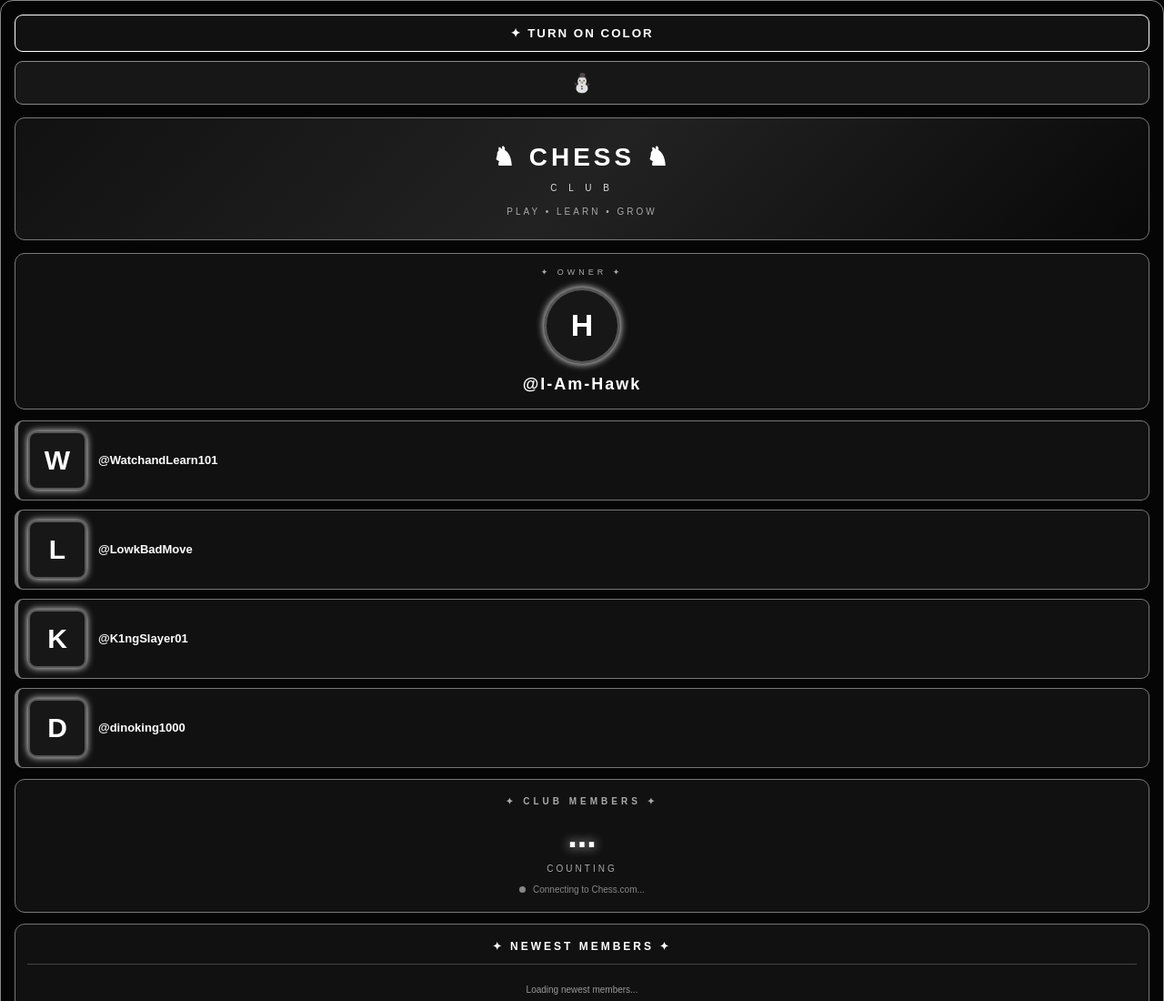
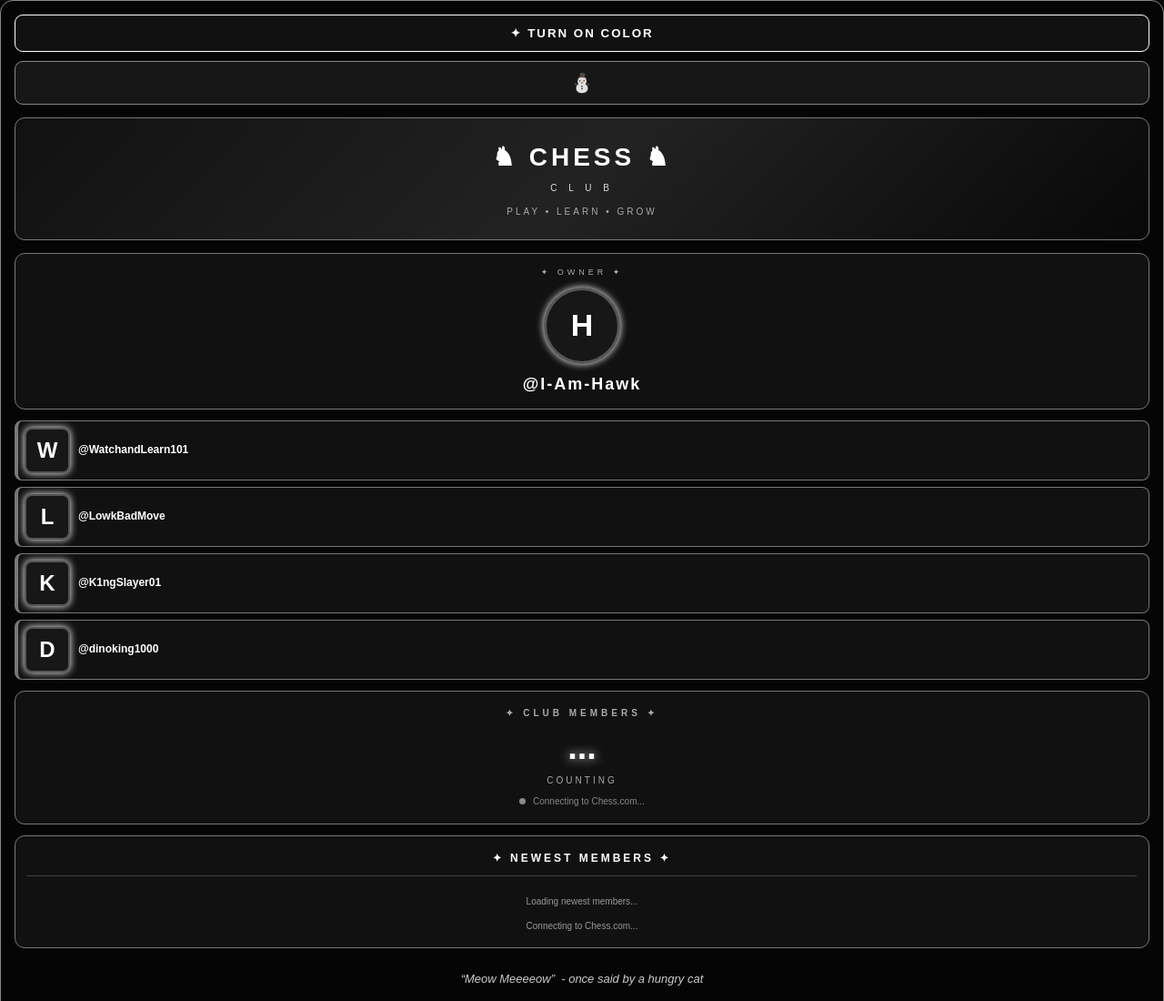
Before and after one commit to CuzImCool/i-tu-website, a plain HTML site: page index.html in a window 1280 px wide. Shown: the top 1100 px of the page at 91% size. Drawn offline with Linux system fonts and the light colour scheme.

Commit message:
Refactor CSS styles for profile cards and avatars

```diff
--- a/index.html
+++ b/index.html
@@ -1,3 +1,4 @@
+
 <style>
 html, body {
   margin:0!important;
@@ -79,7 +80,7 @@ html, body {
   100% {transform:translateY(750px) rotate(360deg);opacity:0}
 }
 
-/* OWNER CARD */
+/* OWNER CARD - UNCHANGED */
 #itu-theme .hawk-profile {
   text-align:center;
   padding:14px 8px;
@@ -141,26 +142,26 @@ html, body {
   margin-bottom:5px;
 }
 
-/* PROFILE CARDS */
+/* SMALLER 4 PROFILE CARDS */
 #itu-theme .watch-profile {
   display:flex;
   align-items:center;
-  gap:13px;
-  padding:11px;
-  margin-bottom:10px;
+  gap:9px;
+  padding:7px;
+  margin-bottom:7px;
   border:1px solid #777;
   border-left:4px solid #777;
-  border-radius:9px;
+  border-radius:8px;
   background:#111;
-  min-height:82px;
+  min-height:66px;
   box-sizing:border-box;
   transition:all .25s ease;
 }
 #itu-theme .watch-avatar-wrap {
-  width:64px;
-  height:64px;
-  min-width:64px;
-  border-radius:9px;
+  width:50px;
+  height:50px;
+  min-width:50px;
+  border-radius:8px;
   padding:2px;
   background:#555;
   box-shadow:0 0 8px #fff;
@@ -177,13 +178,13 @@ html, body {
 #itu-theme .watch-avatar-inner {
   width:100%;
   height:100%;
-  border-radius:7px;
+  border-radius:6px;
   background:#171717;
   display:flex;
   align-items:center;
   justify-content:center;
   overflow:hidden;
-  font-size:30px;
+  font-size:24px;
   font-weight:900;
   color:#fff;
 }
@@ -198,7 +199,7 @@ html, body {
   text-align:left;
 }
 #itu-theme .watch-name {
-  font-size:13px;
+  font-size:12px;
   font-weight:900;
   color:#fff;
   overflow-wrap:anywhere;
```
